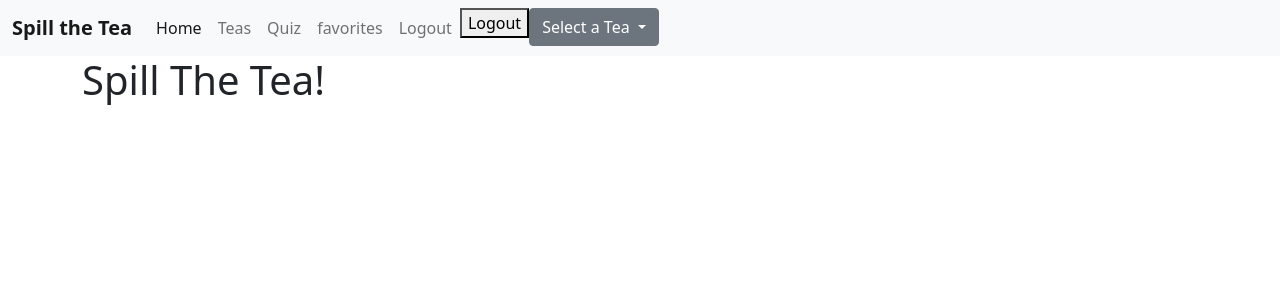
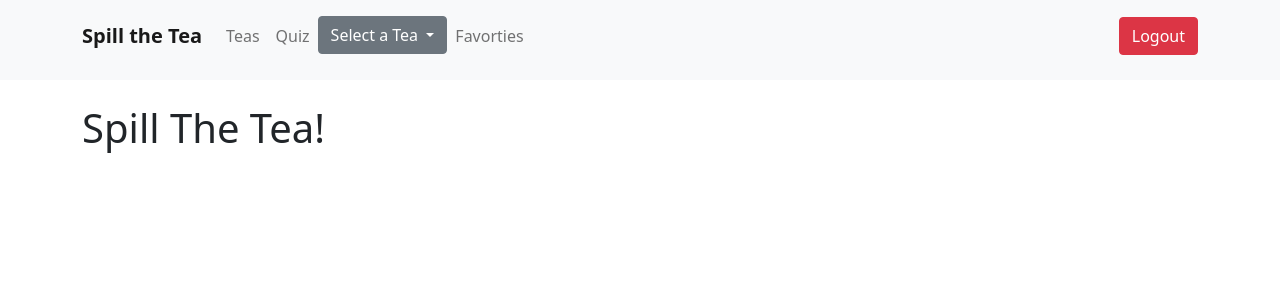
Before and after one commit to khadijabdulahi/SpillTheTea, a Flask app: page / in a window 1280 px wide. Shown: the top 300 px of the page. Run offline with Flask 2, Linux system fonts and the light colour scheme; the visitor is signed in with stand-in values (Sample User, id 1); data that the repository does not hold is empty.

Commit message:
Changed search bar to drop down bar. Fixed the navbar

```diff
--- a/static/style.css
+++ b/static/style.css
@@ -41,6 +41,12 @@ img{
   }
   }
 
+  .container-fluid {
+    padding-left: 0rem;
+    padding-right: 0rem;
+    overflow: hidden;
+  }
+
   /* @media only screen and (min-device-width: 768px) and (max-device-width: 1024px) {
     .col-md-3{
       width:100%;
@@ -48,18 +54,25 @@ img{
       margin:0;
   }
    } */
-/*
-   .backgroundimage {
+
+   .background-image-container {
     background-image: url("https://imagesvc.meredithcorp.io/v3/mm/image?url=https%3A%2F%2Fstatic.onecms.io%2Fwp-content%2Fuploads%2Fsites%2F43%2F2015%2F05%2F25%2FGettyImages-564075419-2000.jpg");
-    background-size: 100% auto;
+    background-size: cover;
     background-repeat: no-repeat;
     background-position: center;
-    width: 100px;
-    height: 100px;
-  } */
+    min-height: 92vh;
+    min-width: 100vw;
+  }
+
+  .tea-form{
+    /* background-color: #e3f2fd; */
+    background-color: rgb(251, 251, 251);
+    border-radius: 20px;
+    padding: 26px;
+  }
 
 
-  .div-center {
+  /* .div-center {
     width: 400px;
     height: 400px;
     background-color: #fff;
@@ -76,11 +89,11 @@ img{
     border-bottom: 2px solid #ccc;
     display: table;
   }
-
-  div.content {
+   */
+  /* div.content {
     display: table-cell;
     vertical-align: middle;
-  }
+  } */
 
 
 
--- a/templates/all_teas.html
+++ b/templates/all_teas.html
@@ -1,7 +1,7 @@
 {% extends 'base.html' %}
 
 {% block body %}
-<div class="container">
+<div class="container mt-4">
 	<h1>All Teas</h1>
   <div class="row">
 		{% for tea in teas %}
--- a/templates/base.html
+++ b/templates/base.html
@@ -18,41 +18,58 @@
      <link rel="stylesheet" href="{{ url_for('static', filename='style.css') }}">
   </head>
   <body>
-    <nav class="navbar navbar-expand-lg navbar-light bg-light">
-      <div class="container-fluid">
-        <a class="navbar-brand"> <strong> Spill the Tea </strong></a>
-        <button class="navbar-toggler" type="button" data-bs-toggle="collapse" data-bs-target="#navbarNavAltMarkup" aria-controls="navbarNavAltMarkup" aria-expanded="false" aria-label="Toggle navigation">
+    <nav class="navbar navbar-expand-lg bg-light navbar-light pt-3 pb-4">
+      <div class="container">
+        <!-- <a class="navbar-brand" href="#">Navbar</a>
+        <button class="navbar-toggler" type="button" data-bs-toggle="collapse" data-bs-target="#navbarSupportedContent" aria-controls="navbarSupportedContent" aria-expanded="false" aria-label="Toggle navigation">
           <span class="navbar-toggler-icon"></span>
-        </button>
-        <div class="collapse navbar-collapse" id="navbarNavAltMarkup">
-          <div class="navbar-nav">
-            <a class="nav-link active" aria-current="page" href="/">Home</a>
+        </button> -->
+        <a class="navbar-brand" aria-current="page" href="/"> <strong> Spill the Tea </strong></a>
+        <div class="collapse navbar-collapse" id="navbarSupportedContent">
+          <ul class="navbar-nav me-auto mb-2 mb-lg-0">
+            <li class="nav-item">
               <a class="nav-link" href="/teas">Teas</a>
+            </li>
+            <li class="nav-item">
               <a class="nav-link" href="/teaquiz">Quiz</a>
-            {% if not session.get('firstname') %}
-            <a class="nav-link" href="/login">Login/Register</a>
-              {% else %}
-              <a class="nav-link" href="/profile">favorites</a>
-              <a class="nav-link" form action="/logout" method="post" href="/logout"> Logout</a>
-              <form action="/logout" method="post"><button>Logout</button></form>
-              {% endif %}
-              <div class="dropdown">
+            </li>
+            <li class="nav-item dropdown">
               <button class="btn btn-secondary dropdown-toggle" type="button" id="dropdownMenuButton1" data-bs-toggle="dropdown" aria-expanded="false">
                 Select a Tea
               </button>
-              <ul class="dropdown-menu" aria-labelledby="dropdownMenuButton1" style="">
+              <ul class="dropdown-menu" aria-labelledby="dropdownMenuButton1">
                 {% for tea in teas %}
                 <li><a class="dropdown-item" href="/teas/{{ tea.id }}">{{ tea.name}} </a></li>
                 {% endfor %}
               </ul>
-
+            </li>
+            {% if session.get('firstname') %}
+              <li>
+                <a class="nav-link" href="/profile">Favorties</a>
+              </li>
+            {% endif %}
+          </ul>
+          {% if not session.get('user_email') %}
+            <a class="nav-link" href="/login">
+              <button class="btn btn-primary">
+                Login/Register
+              </button>
+            </a>
+          {% else %}
+              <form class="d-flex" action="/logout" method="post">
+                <button class="btn btn-danger " type="submit">Logout</button>
+              </form>
+          {% endif %}
+        </div>
       </div>
     </nav>
-    <div class="container">
+
       {% for msg in get_flashed_messages() %}
+        <div class="container pt-2">
           <p class="flash-msg">
             {{ msg }}
           </p>
+        </div>
 
       {% endfor %}
 
@@ -60,7 +77,6 @@
       {% block body %}{% endblock %}
 
       {% block after_body %}{% endblock %}
-    </div>
   </body>
   <script src="/static/search.js"></script>
 </html>
--- a/templates/homepage.html
+++ b/templates/homepage.html
@@ -2,7 +2,10 @@
 {% block title %}Spill the Tea{% endblock %}
 
 {% block body %}
-  <h1>Spill The Tea!</h1>
+  <div class="container mt-4">
+
+    <h1>Spill The Tea!</h1>
+  </div>
 
 
 {% endblock %}
--- a/templates/profile.html
+++ b/templates/profile.html
@@ -3,8 +3,11 @@
 {% block title %}User's Personal Profile Page{% endblock %}
 
 {% block body %}
+<div class="container mt-4">
 
-<h1> Welcome! </h1>
+    <h1> Welcome! </h1>
+
+</div>
 
 
 {% endblock %}
```
Also changed, not shown: templates/login.html (+3 -4 lines), templates/tea_details.html (+8 -7 lines), templates/tea_quiz.html (+5 -3 lines). Lines whose indentation alone changed are shown as unchanged.
